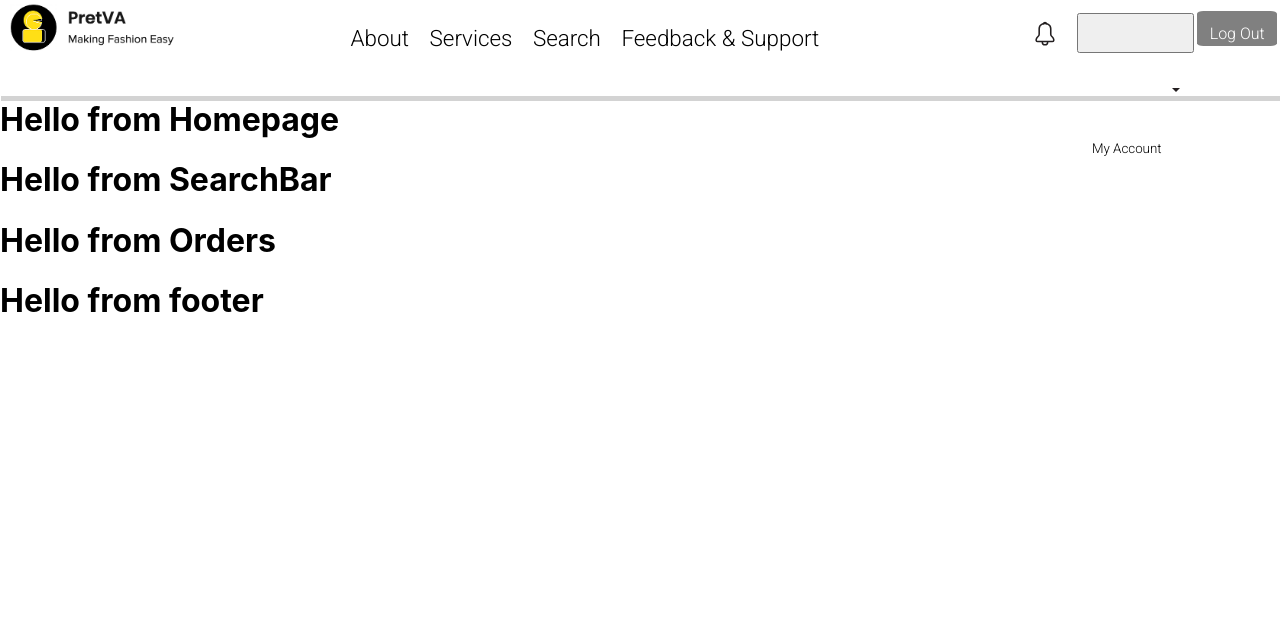
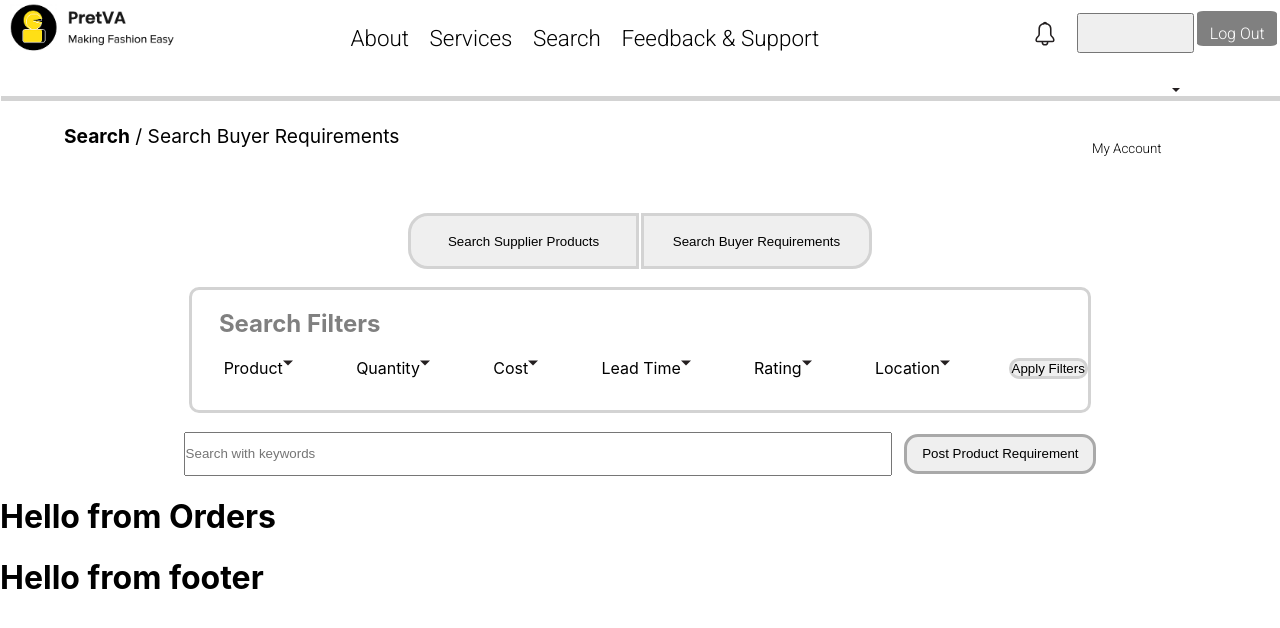
Before and after one commit to masnoonJunaid/pretva-assignment, a React (Create React App) app: page / in a window 1280 px wide. Shown: the top 628 px of the page. Built offline with nearby package versions, Linux system fonts and the light colour scheme; the HTML template or start-up script is replaced by a standard one.

Commit message:
search component

```diff
--- a/src/App.css
+++ b/src/App.css
@@ -1,16 +1,3 @@
-.App {
-  text-align: center;
-}
-
-
-@media (prefers-reduced-motion: no-preference) {
-  .App-logo {
-    animation: App-logo-spin infinite 20s linear;
-  }
-}
-
-
-
 .nav-bar{
   display: flex;
   flex-wrap: wrap;
--- a/src/App.js
+++ b/src/App.js
@@ -1,6 +1,5 @@
 import React from 'react';
 import Navbar from "./components/Navbar";
-import Homepage from './components/Homepage'
 import SearchBar from './components/Searchbar'
 import Orders from './components/Orders'
 import Footer from './components/Footer'
@@ -12,7 +11,8 @@ function App() {
     <div>
       <Navbar/>
       <br/>
-      <Homepage/>
+      <br/>
+      <br/>
       <SearchBar/>
       <Orders/>
       <Footer/>
--- a/src/components/Homepage.js
+++ /dev/null
@@ -1,22 +0,0 @@
-import React from 'react'
-import styled from 'styled-components'
-
-class Homepage extends React.Component {
-  render() {
-    return (
-      <HomeWrapper>
-        <h1>Hello from Homepage</h1>
-      </HomeWrapper>
-    )
-  }
-}
-
-const HomeWrapper = styled.div`
-*{
-  margin-top:10vh;
-  padding:0;
-}
-`
-
-
-export default Homepage;
--- a/src/components/Searchbar.js
+++ b/src/components/Searchbar.js
@@ -1,13 +1,124 @@
 import React from 'react'
+import styled from 'styled-components'
+import "../App.css"
 
 class SearchBar extends React.Component {
   render() {
     return(
-      <div>
-        <h1>Hello from SearchBar</h1>
-      </div>
+      <SearchStyle className="search-bar">
+        <p className="search-description"><b>Search</b> / Search Buyer Requirements</p>
+        <ul className="search-button-list">
+          <button className="search-buttons border1">Search Supplier Products</button>
+          <button className="search-buttons border2">Search Buyer Requirements</button>
+        </ul>
+        <div className="search-filters">
+          <h2 className="search-header">Search Filters</h2>
+          <ul className="filter-list">
+            <li className="filter-list">Product<img className="menu-logo" alt="" src="logos/dropdown.svg"/></li>
+            <li className="filter-list">Quantity<img className="menu-logo" alt="" src="logos/dropdown.svg"/></li>
+            <li className="filter-list">Cost<img className="menu-logo" alt="" src="logos/dropdown.svg"/></li>
+            <li className="filter-list">Lead Time<img className="menu-logo" alt="" src="logos/dropdown.svg"/></li>
+            <li className="filter-list">Rating<img className="menu-logo" alt="" src="logos/dropdown.svg"/></li>
+            <li className="filter-list">Location<img className="menu-logo" alt="" src="logos/dropdown.svg"/></li>
+            <button className="filter-button">Apply Filters</button>
+          </ul>
+        </div>
+        <div className="key-search">
+          <input className="keyword-input" placeholder="Search with keywords"></input>
+          <button className="search-button">Post Product Requirement</button>
+        </div>
+      </SearchStyle>
     )
   }
 }
 
+const SearchStyle = styled.div`
+
+*{
+  padding:0;
+}
+.search-description{
+  font-size:120%;
+  margin:5%;
+}
+
+.search-button-list{
+  margin-left:auto;
+  margin-right:auto;
+  text-align:center;
+}
+
+.search-buttons{
+  margin:0.1%;
+  width:18%;
+  height:7vh;
+  border:solid lightgrey;
+}
+
+.border1{
+  border-radius:20px 0 0 20px;
+}
+.border2{
+  border-radius:0 20px 20px 0;
+}
+
+.search-buttons:hover{
+  background-color:gold;
+}
+.search-header{
+  margin-left:3%;
+  color:grey;
+}
+
+.search-filters{
+  width:70%;
+  height:15vh;
+  margin-left:auto;
+  margin-right:auto;
+  border:solid lightgrey;
+  border-radius:10px;
+}
+.filter-list{
+  display:flex;
+  flex-wrap:wrap;
+  margin-left:auto;
+  margin-right:auto;
+  text-align:center;
+}
+
+.filter-button{
+  margin-left:3%;
+  border:solid lightgrey;
+  border-radius:10px;
+
+}
+
+.menu-logo{
+  height:10px;
+  width:10px;
+}
+
+.key-search{
+  margin-left:auto;
+  margin-right:auto;
+  text-align:center;
+}
+
+.keyword-input{
+  width: 55%;
+  height:5vh;
+  margin-top:1.5%;
+}
+.search-button{
+  border:solid darkgrey;
+  border-radius:14px;
+  height:5vh;
+  margin-left:1%;
+  width:15%;
+}
+
+`
+
+
+
 export default SearchBar
```
Also changed, not shown: 1 other file (tests, documents, lock files or other folders).
